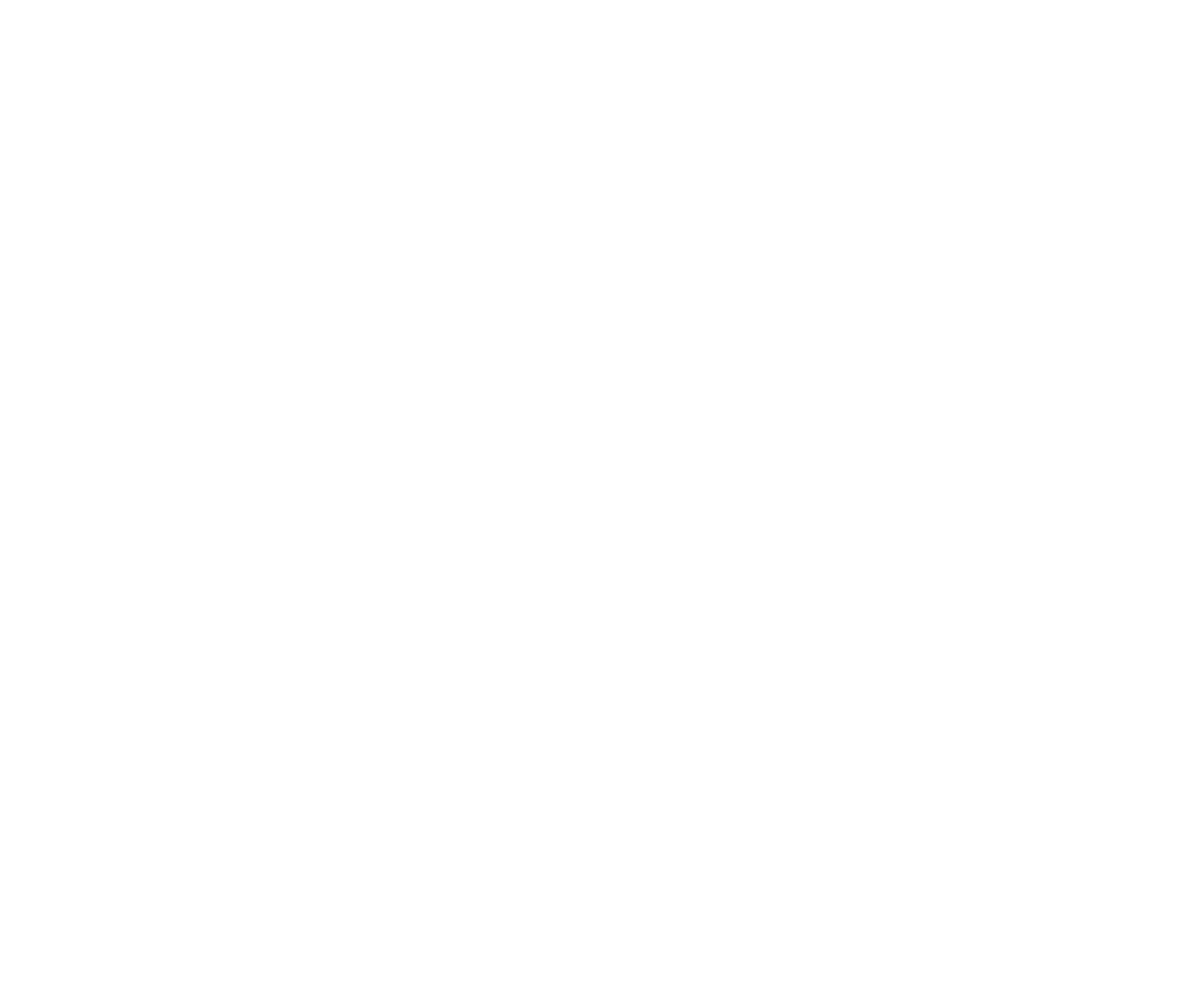
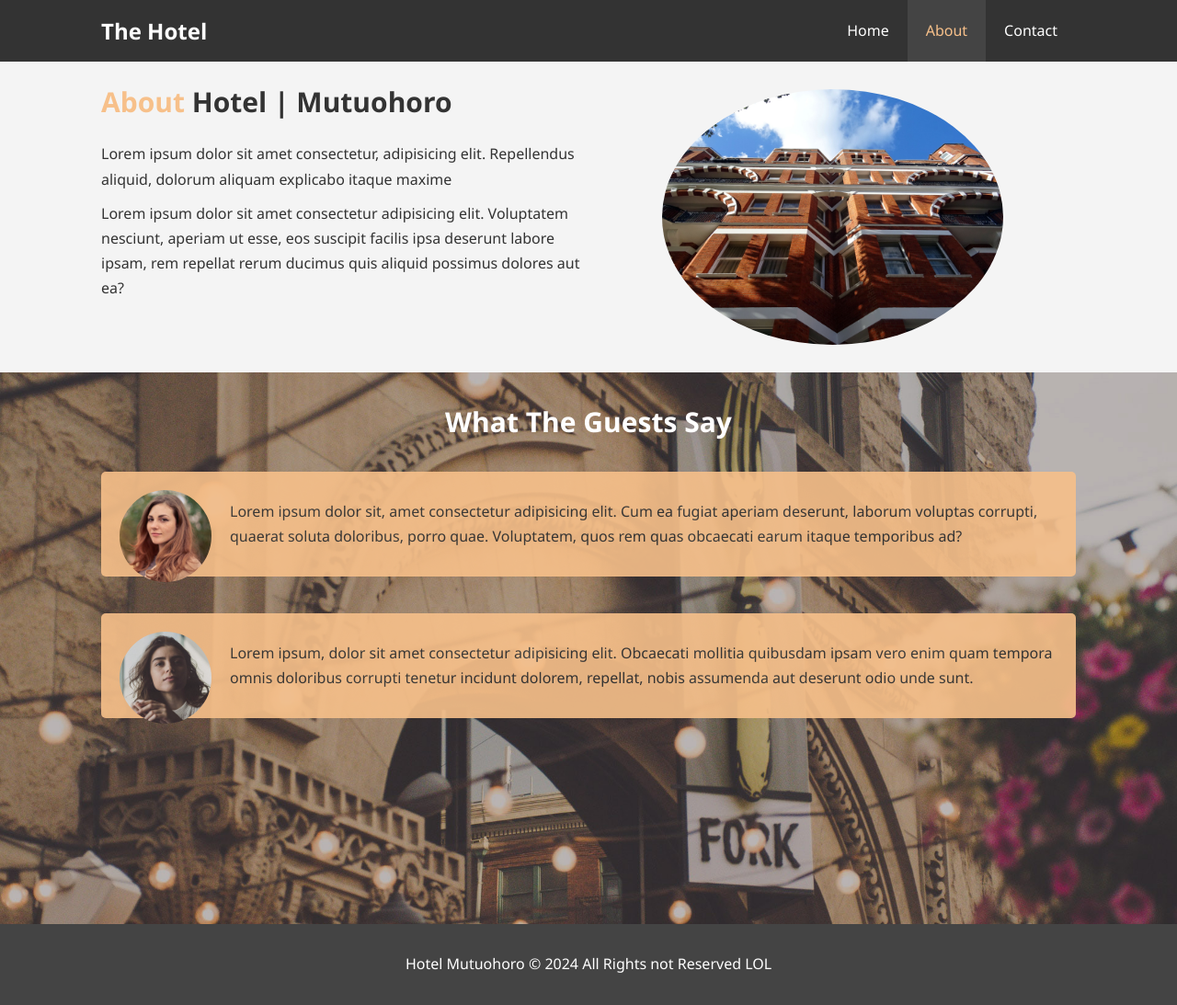
Before and after one commit to MutuohoroCS/Hotel_Noma, a plain HTML site: page about.html in a window 1280 px wide. Shown: the whole page at 92% size. Before the commit the page ends 800 px from the top, so only its background shows below. Drawn offline with Linux system fonts and the light colour scheme.

Commit message:
add contact and about page structre followed by styling

```diff
--- a/about.html
+++ b/about.html
@@ -0,0 +1,66 @@
+<!DOCTYPE html>
+<html lang="en">
+<head>
+    <meta charset="UTF-8">
+    <meta http-equiv="X-UA-Compatible" content="IE=edge">
+    <meta name="viewport" content="width=device-width, initial-scale=1.0">
+    <meta name="description" content="welcome to the best hotel in kenya">
+    <meta name="keywords" content="hotel,kenya hotel,nairobi gotel">
+    <script src="https://kit.fontawesome.com/aa1f839ca5.js" crossorigin="anonymous"></script>
+    <title>Hotel Mutuohoro | About</title>
+
+
+    <link rel="stylesheet" href="./style.css">
+
+</head>
+<body>
+    <header>
+        <nav id="navbar">
+            <div class="container">
+                <h1 class="logo"><a href="index.html">The Hotel</a></h1>
+                <ul>
+                    <li><a href="index.html">Home</a></li>
+                    <li><a class="current"  href="about.html">About</a></li>
+                    <li><a href="contact.html">Contact</a></li>
+                </ul>
+            </div>
+        </nav>
+    </header>
+    <section id="about-info" class="bg-light py-3">
+        <div class="container">
+            <div class="info-left">
+                <h1 class="l-heading"><span class="primary-text">About</span> Hotel | Mutuohoro</h1>
+                <p>Lorem ipsum dolor sit amet consectetur, adipisicing elit. Repellendus aliquid, dolorum aliquam explicabo itaque maxime</p>
+                <p>Lorem ipsum dolor sit amet consectetur adipisicing elit. Voluptatem nesciunt, aperiam ut esse, eos suscipit facilis ipsa deserunt labore ipsam, rem repellat rerum ducimus quis aliquid possimus dolores aut ea?</p>
+            </div>
+
+            <div class="info-right">
+                <img src="./images/photo-2.jpg" alt="Hoteru">
+            </div>
+        </div>
+    </section>
+
+    <div class="clr"></div>
+    <section id="testimonials" class="py-3">
+        <div class="container">
+            <h2 class="l-heading">What The Guests Say</h2>
+            <div class="testimonial bg-primary">
+                <img src="./images/person-1.jpg" alt="Kimani">
+                <p>
+                    Lorem ipsum dolor sit, amet consectetur adipisicing elit. Cum ea fugiat aperiam deserunt, laborum voluptas corrupti, quaerat soluta doloribus, porro quae. Voluptatem, quos rem quas obcaecati earum itaque temporibus ad?
+                </p>
+            </div>
+            <div class="testimonial bg-primary">
+                <img src="./images/person-2.jpg" alt="Ruto">
+                <p>
+                    Lorem ipsum, dolor sit amet consectetur adipisicing elit. Obcaecati mollitia quibusdam ipsam vero enim quam tempora omnis doloribus corrupti tenetur incidunt dolorem, repellat, nobis assumenda aut deserunt odio unde sunt.
+                </p>
+            </div>
+        </div>
+    </section>
+    <footer id="main-footer">
+        <p>Hotel Mutuohoro &copy; 2024 All Rights not Reserved LOL</p>
+    </footer>
+
+</body>
+</html>
--- a/style.css
+++ b/style.css
@@ -23,7 +23,7 @@ p{
 .container{
     margin: auto;
     max-width: 1100px;
-    overflow: ;
+    overflow: auto;
     padding: 0 20px;
 }
 .primary-text{
@@ -66,6 +66,18 @@ p{
 }
 .clr{
     clear:both;
+}
+.py-1{
+    padding: 10px 0;
+}
+.py-2{
+    padding: 20px 0;
+}
+.py-3{
+    padding: 30px 0;
+}
+.l-heading{
+    font-size: 30px;
 }
 #navbar{
     background:#333;
@@ -147,9 +159,73 @@ p{
 .box i{
     margin-bottom:10px;
 }
+/* about */
+#about-info .info-right{
+    float: right;
+    width: 50%;
+    min-height: 100%;
+}
+#about-info .info-right img{
+    display: block;
+    margin: auto;
+    width: 70%;
+    border-radius: 50%;
+}
+#about-info .info-left{
+    float: left;
+    width: 50%;
+    min-height: 100%;
+}
+/* testimonials */
+#testimonials{
+    height: 600px;
+    background: url('./images/test-bg.jpg') no-repeat center center/cover;
+    padding-top: 40px;
+}
+#testimonials h2{
+    color: #fff;
+    text-align: center;
+    padding-bottom: 40px
+}
+#testimonials .testimonial{
+    padding: 20px;
+    margin-bottom: 40px;
+    border-radius: 5px;
+    opacity: .9;
+}
+.testimonial p{
+    /* opacity: .2; */
+}
+#testimonials .testimonial img{
+    width: 100px;
+    float: left;
+    margin-right: 20px;
+    border-radius: 50%;
+
+}
 #main-footer{
     text-align: center;
     background: #444;
     color: #fff;
     padding: 20px;
 }
+/* contact form */
+#contact-form .form-group{
+    margin-bottom:20px;
+}
+#contact-form label{
+    display:block;
+    margin-bottom: 5px;
+}
+#contact-form input,#contact-form textarea{
+    width: 100%;
+    padding: 10px;
+    border: 1px #ddd solid;
+}
+#contact-form textarea{
+    height: 200px;
+}
+#contact-form input:focus,#contact-form textarea:focus{
+    outline:none;
+    border-color: #f7c08a;
+}
```
Also changed, not shown: contact.html (+77 -0 lines).
